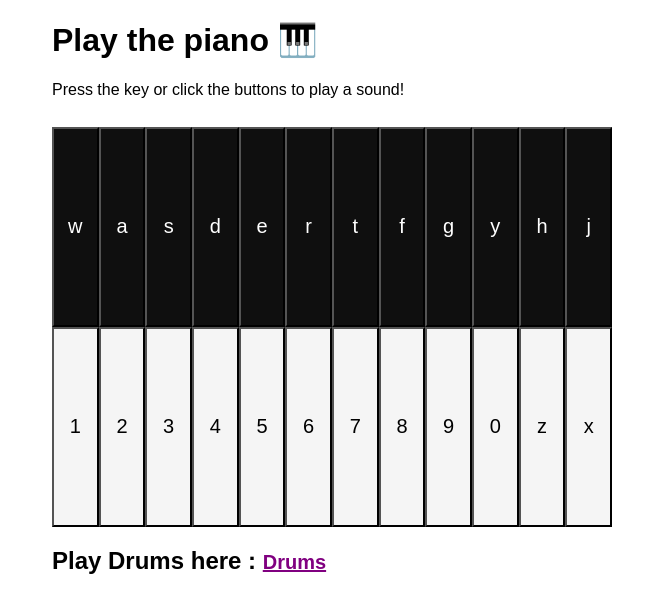
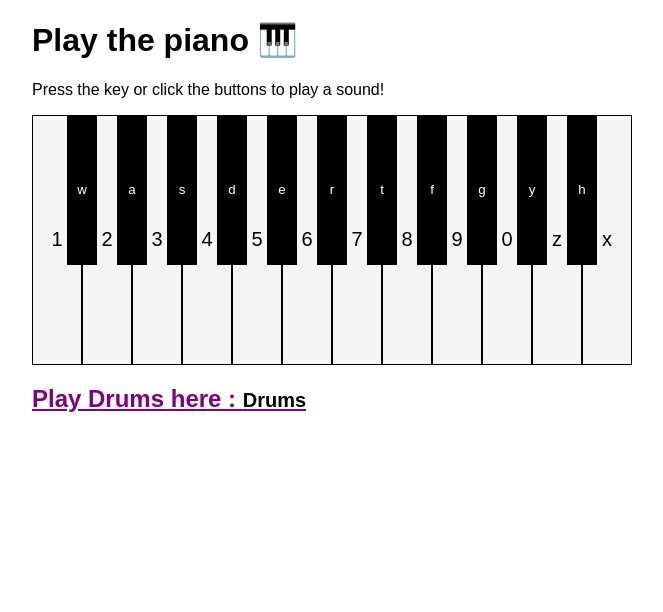
Before and after one commit to suadpllana/piano, a React (Vite) app: page / in a window 1280 px wide. Shown: the top 612 px of the page, without its empty margins (308-971 px from the left). Built offline with nearby package versions, Linux system fonts and the light colour scheme.

Commit message:
first commit

```diff
--- a/src/Piano.jsx
+++ b/src/Piano.jsx
@@ -91,10 +91,6 @@ const Piano = () => {
         case "y":
           playSound(10);
           break;
-        case "h":
-          playSound(11);
-          break;
-        case "j":
           playSound(12);
           break;
         case "1":
@@ -149,7 +145,7 @@ const Piano = () => {
     <div>
       <h1>Play the piano 🎹</h1>
       <p>Press the key or click the buttons to play a sound!</p>
-      <div className="container">
+      <div className="piano">
         <div className="blackKeys">
           <button className="btn" onClick={() => playSound(1)}>w</button>
           <button className="btn" onClick={() => playSound(2)}>a</button>
@@ -162,7 +158,7 @@ const Piano = () => {
           <button onClick={() => playSound(9)}>g</button>
           <button onClick={() => playSound(10)}>y</button>
           <button onClick={() => playSound(11)}>h</button>
-          <button onClick={() => playSound(12)}>j</button>
+
         </div>
         <div className="whiteKeys">
           <button onClick={() => playSound(13)}>1</button>
@@ -180,8 +176,9 @@ const Piano = () => {
         </div>
       </div>
 
-      <h2>Play Drums here : <a className="drum" href="https://suadpllana.github.io/drums" target="_blank">Drums</a></h2>
+      <h2 className="drum" >Play Drums here : <a href="https://suadpllana.github.io/drums" target="_blank">Drums</a></h2>
     </div>
+
   );
 };
 
--- a/src/index.css
+++ b/src/index.css
@@ -5,42 +5,65 @@ body{
   align-items: center;
   font-family: Arial, Helvetica, sans-serif;
   margin: 0;
+  overflow: scroll;
 }
-.container{
-  margin-top: 5%;
-  height: 50vh;
-  width: 70vh;
 
-  background-color: rgba(255, 255, 255, 0.584);
-  display: grid;
-  grid-template-rows: 1fr 1fr;
-}
 .drum {
   color: purple;
   text-decoration: underline;
 }
-.blackKeys{
-  display: grid;
-  grid-template-columns: repeat(12,1fr);
-}
-.blackKeys button{
-  background-color: rgb(15, 15, 15);
-  color: white;
-  font-size: 20px;
-}
-.whiteKeys button{
-background-color: rgb(245, 245, 245);
-font-size: 20px;
+.piano {
+  position: relative;
+  width: 600px; /* Adjust width as needed */
+  margin: auto;
 }
 
-.whiteKeys{
-  display: grid;
-  grid-template-columns: repeat(12,1fr);
+.whiteKeys {
+  display: flex;
+  justify-content: space-between;
 }
-button{
-  height: 100%;
-  cursor: pointer;
+
+.whiteKeys button {
+  background-color: rgb(245, 245, 245);
+  font-size: 20px;
+  border: 1px solid black;
+  width: 50px;
+  height: 250px;
+  position: relative;
 }
+
+.blackKeys {
+  position: absolute;
+  top: 0;
+  left: 0;
+  width: 100%;
+  height: 100px;
+  z-index: 1000;
+}
+
+.blackKeys button {
+  position: absolute;
+  width: 30px;
+  height: 150px;
+  background-color: black;
+  color: white;
+  border: none;
+}
+
+/* Positioning black keys correctly */
+.blackKeys button:nth-child(1) { left: 35px; }
+.blackKeys button:nth-child(2) { left: 85px; }
+.blackKeys button:nth-child(3) { left: 135px; }
+.blackKeys button:nth-child(4) { left: 185px; }
+.blackKeys button:nth-child(5) { left: 235px; }
+.blackKeys button:nth-child(6) { left: 285px; }
+.blackKeys button:nth-child(7) { left: 335px; }
+.blackKeys button:nth-child(8) { left: 385px; }
+.blackKeys button:nth-child(9) { left: 435px; }
+.blackKeys button:nth-child(10) { left: 485px; }
+.blackKeys button:nth-child(11) { left: 535px; }
+.blackKeys button:nth-child(12) { left: 785px; }
+
 .opacity{
   opacity: 0.7;
 }
@@ -81,9 +104,15 @@ a:hover{
       overflow: hidden;
       text-align: center;
   }
-  .container{
+  .piano{
+    transform: rotate(90deg);
+    margin-top: 13rem;
       width: 100%;
   }
+  .drum{
+    margin-top: 12rem;
+  }
+
 }
 @media (min-width: 768px) and (max-width: 1232px){
   .navContainer{
```
